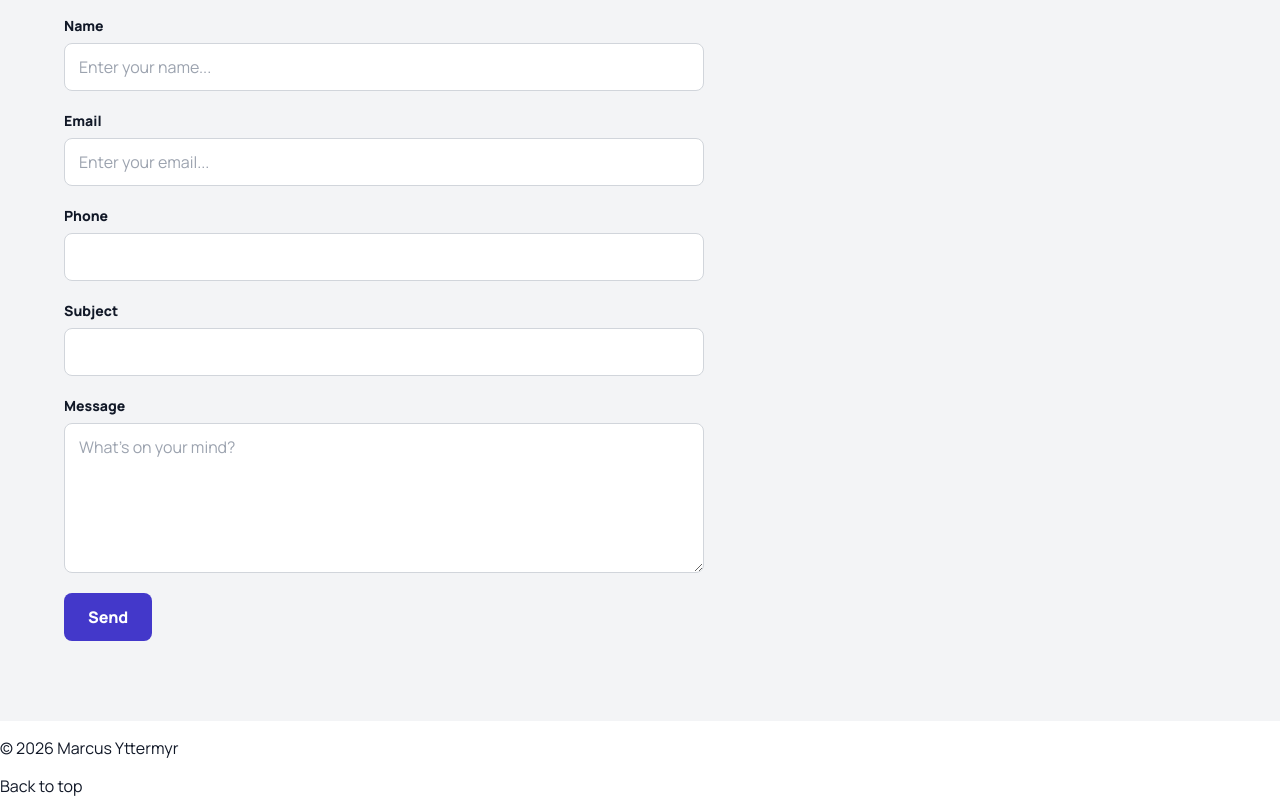
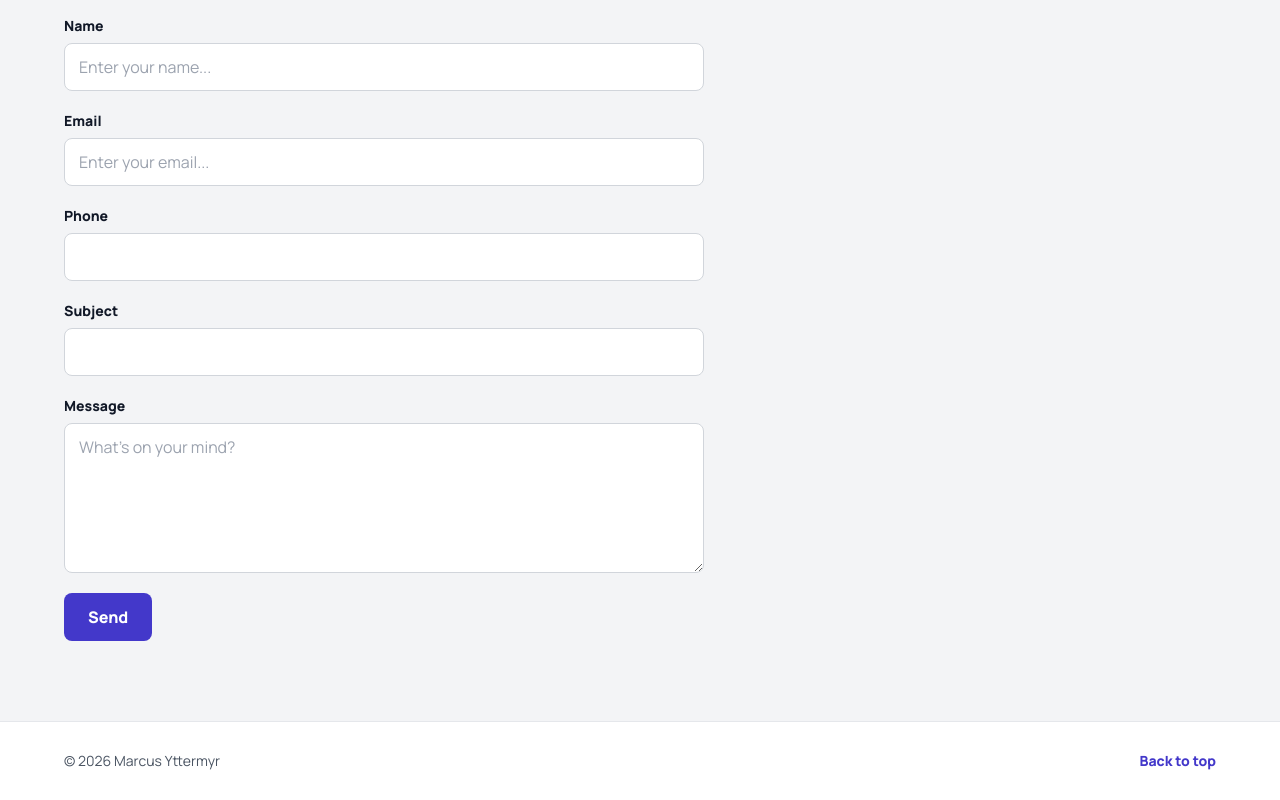
Before and after one commit to Marcusey/M_Portfolio, a React (Vite) app: page / in a window 1280 px wide. Shown: the part 2370-3170 px from the top of the page. Built offline with nearby package versions, Linux system fonts and the light colour scheme.

Commit message:
💄 add Footer CSS

```diff
--- a/src/components/Footer.tsx
+++ b/src/components/Footer.tsx
@@ -1,7 +1,7 @@
 
 const Footer = () => {
   return (
-    <footer>
+    <footer className="footer">
       <p>&copy; 2026 Marcus Yttermyr</p>
       <a href="#home">Back to top</a>
     </footer>
--- a/src/index.css
+++ b/src/index.css
@@ -470,4 +470,44 @@ nav button {
   }
 }
 
+/* ======================== Footer ======================== */
+
+.footer {
+  display: flex;
+  flex-direction: column;
+  align-items: center;
+  gap: 12px;
+  padding: 28px 24px;
+  border-top: 1px solid var(--border);
+  background: #fff;
+  text-align: center;
+}
+
+.footer p {
+  margin: 0;
+  color: var(--muted);
+  font-size: 14px;
+  line-height: 1.6;
+}
+
+.footer a {
+  color: var(--accent);
+  font-size: 14px;
+  font-weight: 700;
+  transition: color 0.2s ease;
+}
+
+.footer a:hover {
+  color: #3730A3;
+  text-decoration: underline;
+}
+
+@media (min-width: 768px) {
+  .footer {
+    flex-direction: row;
+    justify-content: space-between;
+    padding: 28px 64px;
+  }
+}
+
 /* html {scroll-behavior: smooth;} */
```
